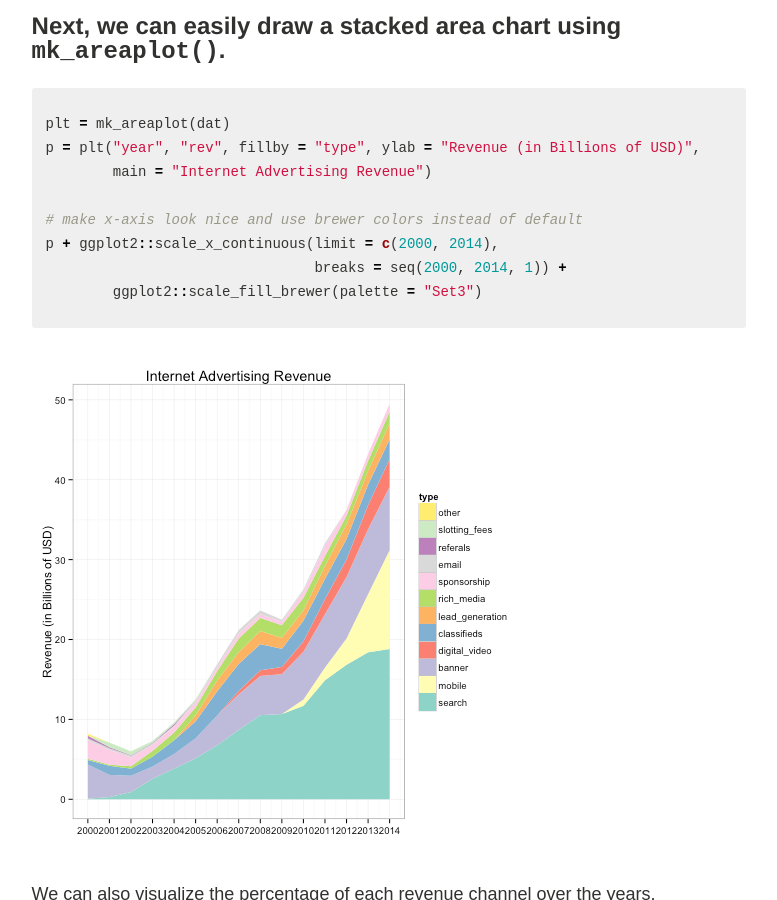
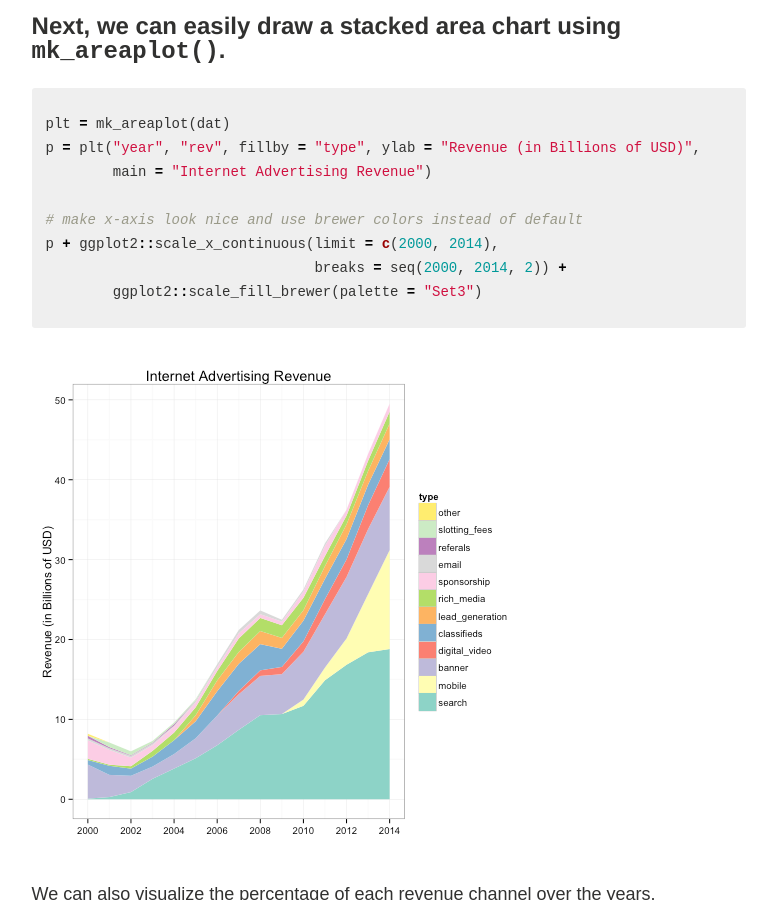
Before and after one commit to gmlang/masterr, a Jekyll site: the page built from _posts/r/2015-08-09-how-to-easily-make-stacked-area-chart-with-ezplot-part9.md, in a window 1280 px wide and 900 px high, scrolled down 3079 px. Shown: the whole window, without its empty margins (348-1125 px from the left). Built offline with Jekyll 4.4.1, drawn with Linux system fonts in a browser that asks for light colours; nearby versions of some CDN libraries; comment, search, counter and statistics services are not loaded.

Commit message:
update graphs

````diff
--- a/_knitr/2015-08-09-how-to-easily-make-stacked-area-chart-with-ezplot-part9.Rmd
+++ b/_knitr/2015-08-09-how-to-easily-make-stacked-area-chart-with-ezplot-part9.Rmd
@@ -52,7 +52,7 @@ p = plt("year", "rev", fillby = "type", ylab = "Revenue (in Billions of USD)",
 
 # make x-axis look nice and use brewer colors instead of default
 p + ggplot2::scale_x_continuous(limit = c(2000, 2014),
-                                breaks = seq(2000, 2014, 1)) +
+                                breaks = seq(2000, 2014, 2)) +
         ggplot2::scale_fill_brewer(palette = "Set3")
 ```
 
@@ -73,7 +73,7 @@ p = plt("year", "pct", fillby = "type",
 # change the y-axis to display percent instead of decimals
 p = scale_axis(p, "y", scale = "pct")
 p + ggplot2::scale_x_continuous(limit = c(2000, 2014),
-                                breaks = seq(2000, 2014, 1)) +
+                                breaks = seq(2000, 2014, 2)) +
         ggplot2::scale_fill_brewer(palette = "Set3")
 ```
 
--- a/_posts/r/2015-08-09-how-to-easily-make-stacked-area-chart-with-ezplot-part9.md
+++ b/_posts/r/2015-08-09-how-to-easily-make-stacked-area-chart-with-ezplot-part9.md
@@ -121,7 +121,7 @@ p = plt("year", "rev", fillby = "type", ylab = "Revenue (in Billions of USD)",
 
 # make x-axis look nice and use brewer colors instead of default
 p + ggplot2::scale_x_continuous(limit = c(2000, 2014),
-                                breaks = seq(2000, 2014, 1)) +
+                                breaks = seq(2000, 2014, 2)) +
         ggplot2::scale_fill_brewer(palette = "Set3")
 {% endhighlight %}
 
@@ -161,7 +161,7 @@ p = plt("year", "pct", fillby = "type",
 # change the y-axis to display percent instead of decimals
 p = scale_axis(p, "y", scale = "pct")
 p + ggplot2::scale_x_continuous(limit = c(2000, 2014),
-                                breaks = seq(2000, 2014, 1)) +
+                                breaks = seq(2000, 2014, 2)) +
         ggplot2::scale_fill_brewer(palette = "Set3")
 {% endhighlight %}
 
````
Also changed, not shown: figs/2015-08-09-how-to-easily-make-stacked-area-chart-with-ezplot-part9/unnamed-chunk-3-1.png, figs/2015-08-09-how-to-easily-make-stacked-area-chart-with-ezplot-part9/unnamed-chunk-5-1.png.
